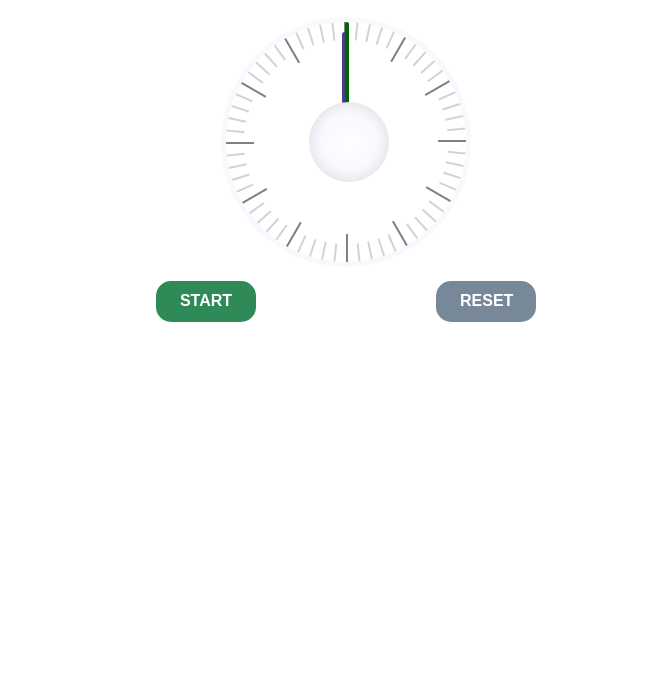
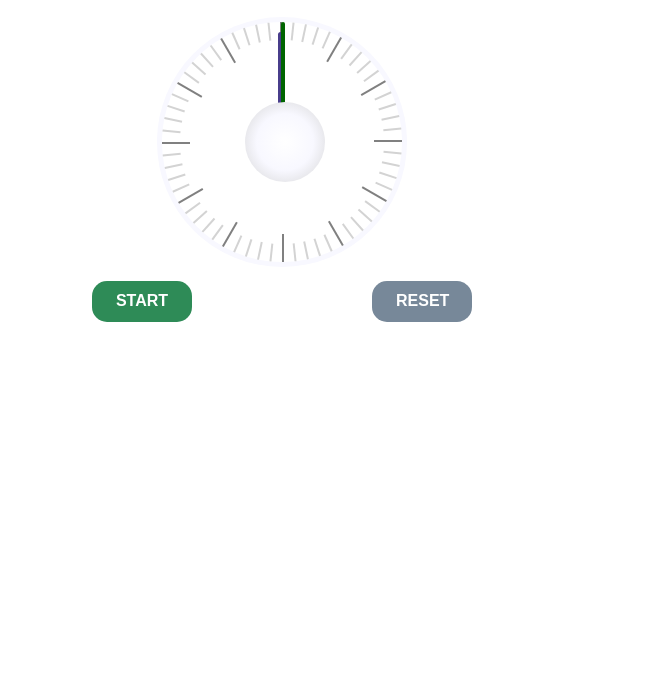
Before and after one commit to AnastasiaSidorenko/StopWatch_remarks, a React app: page / in a window 1280 px wide. Shown: the part 118-816 px from the top of the page, without its empty margins (302-949 px from the left). Built offline with nearby package versions, Linux system fonts and the light colour scheme.

```diff
--- a/src/index.css
+++ b/src/index.css
@@ -72,7 +72,7 @@
 }
 .App {
     height: 100vh;
-    width: 100vw;
+    width: 90vw;
     display: grid;
     justify-content: center;
     align-content: start;
```
Also changed, not shown: src/Components/App.js (+2 -10 lines).
